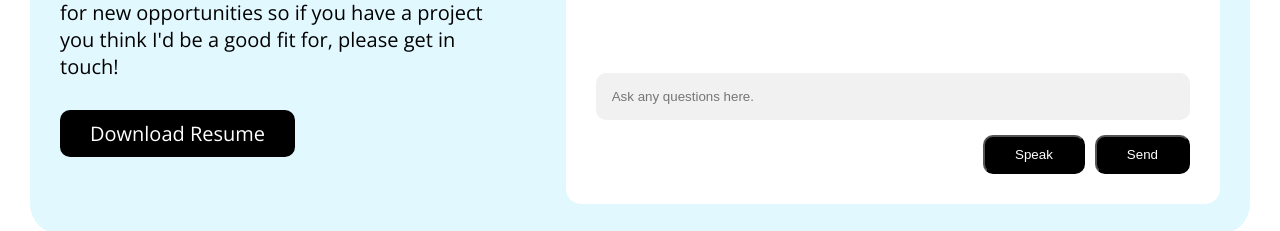
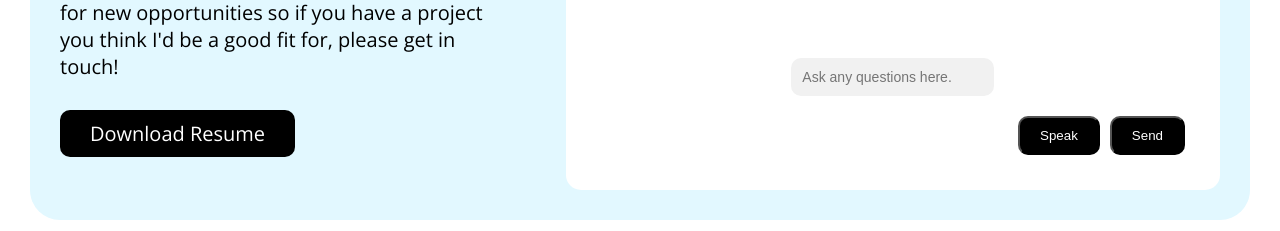
Before and after one commit to yali5/OpenAIPortfolio, a Next.js app: page / in a window 1280 px wide. Shown: the part 4376-4607 px from the top of the page. Built offline with nearby package versions, Linux system fonts and the light colour scheme.

Commit message:
more changes to button layout. changes did not propogate as expected.

```diff
--- a/app/globals.css
+++ b/app/globals.css
@@ -586,16 +586,19 @@ h3 {
                 }
             }
 
-            /* Chat message input and buttons */
 			.chat-message {
 				display: flex;
-                flex-wrap: wrap;
-                margin-top: 15px;
-                gap: 15px;
-                input {
+				flex-direction: column;
+				align-items: center; /* Center-align everything */
+				gap: 5px; /* Adjust spacing between the input and buttons */
+			}
+
+            /* Chat message input and buttons */
+            .chat-message input {
 				border-radius: 10px;
 				flex: 1;
-                    padding: 15px;
+				padding: 10px; /* Reduced padding */
+				font-size: 14px; /* Adjust font size */
 				border: 1px solid transparent;
 				background-color: var(--base-100);
 				&::hover {
@@ -608,14 +611,16 @@ h3 {
 				background-color: white;
 				border: 1px solid var(--base-100);
 			}
-                    min-width: 250px; /* Minimum width for the input */
+			min-width: 200px; /* Reduced minimum width */
+			max-width: 100%; /* Ensures responsiveness */
+			margin-bottom: 10px; /* Add space below the input field */
 			}
 
             /* Button container */
             .button-container {
                 display: flex;
                 justify-content: flex-end;
-                    gap: 10px;
+	            gap: 0px;
                 flex-grow: 1;
                 flex-wrap: wrap; /* Allow wrapping of buttons */
                 width: 100%; /* Ensure buttons take the full width */
@@ -658,4 +663,3 @@ h3 {
         }
     }
 }
-}
```
Lines whose indentation alone changed are shown as unchanged.
